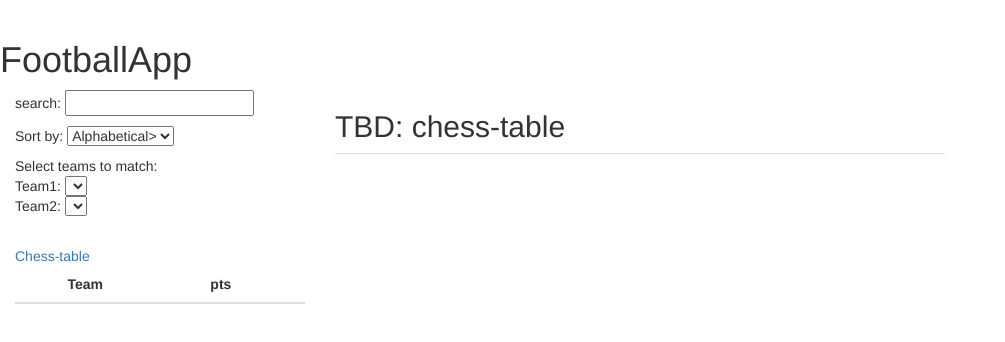
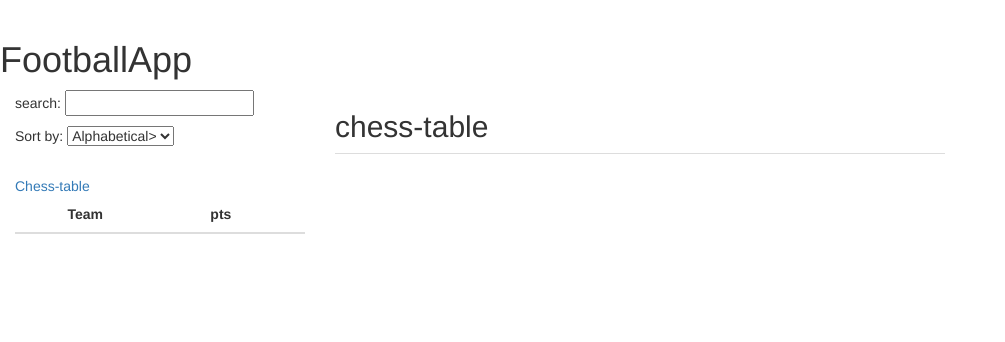
Before and after one commit to olegwin2000/FootballApp, a website: page app/index.html in a window 1280 px wide. Shown: the whole page, without its empty margins (0-1005 px from the left). Drawn offline with nearby package versions, Linux system fonts and the light colour scheme; some packages are replaced by stand-ins of ours.

Commit message:
deleted experimental part of page

```diff
--- a/app/partials/teams-list.html
+++ b/app/partials/teams-list.html
@@ -8,21 +8,7 @@
                     <option value ="-pts">By points</option>
                 </select>
             </p>
-            <p>Select teams to match: <br/>
-                Team1:
-                <select ng-model="teamA">
-                    <option ng-repeat="team in teams | orderBy: team.name">
-                        {{team.name}}
-                    </option>
-                </select>
-                <br/>
-                Team2:
-                <select ng-model="teamB">
-                    <option ng-repeat="team in teams |orderBy: team.name">
-                        {{team.name}}
-                    </option>
-                </select>
-            </p>
+
             <br/>
             <a href="#/chess-table">Chess-table</a>
             <table class="table">
@@ -40,11 +26,8 @@
                 </tr>
             </table>
         </div>
-        <div class="col-md-3" ng-include src="'partials/teams-match.html'">
-
-        </div>
         <div class="col-md-6">
-            <h2>TBD: chess-table</h2>
+            <h2>chess-table</h2>
             <chess-table></chess-table>
         </div>
     </div>
```
